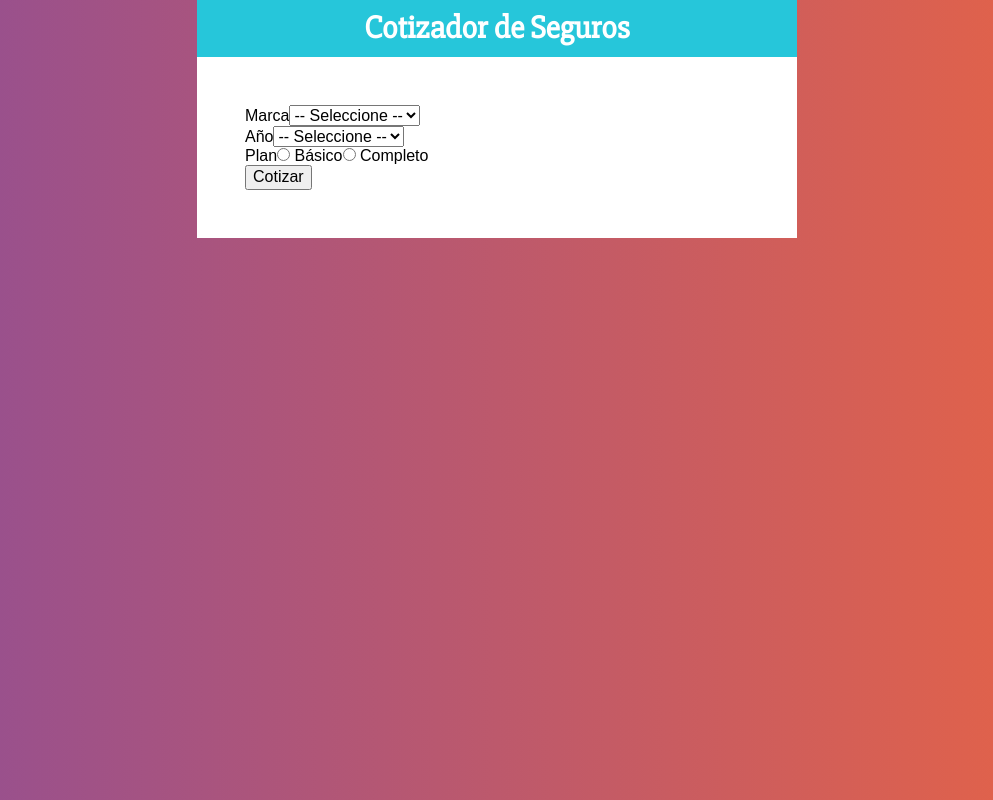
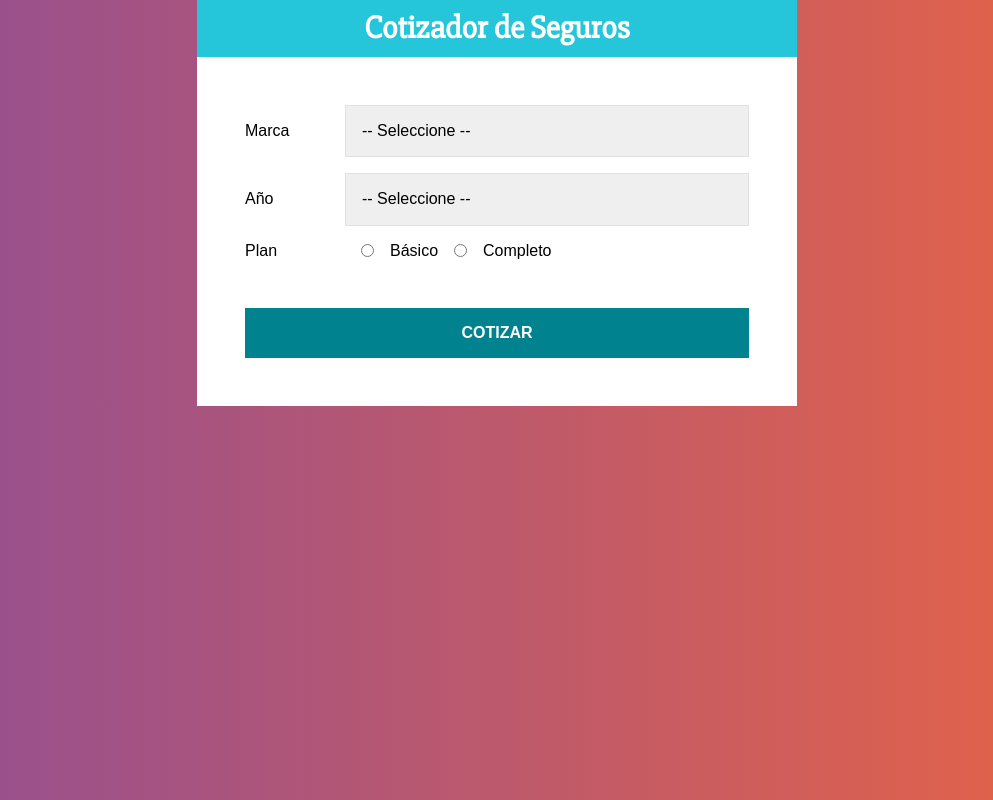
Before and after one commit to Carmelitu/cotizador-seguros-react, a React (Create React App) app: page / in a window 1280 px wide. Shown: the whole page, without its empty margins (143-1136 px from the left). Built offline with nearby package versions, Linux system fonts and the light colour scheme.

Commit message:
agregando estilos en formulario

```diff
--- a/src/components/Formulario.js
+++ b/src/components/Formulario.js
@@ -1,22 +1,62 @@
 import React from 'react';
+import styled from '@emotion/styled';
 
+const Campo = styled.div`
+    display: flex;
+    margin-bottom: 1rem;
+    align-items: center;
+`;
+
+const Label = styled.label`
+    flex: 0 0 100px;
+`;
+
+const Select = styled.select`
+    display: block;
+    width: 100%;
+    padding: 1rem;
+    border: 1px solid #E1E1E1;
+    -webkit-appearance: none;
+`;
+
+const InputRadio = styled.input`
+    margin: 0 1rem;
+`;
+
+const Boton = styled.button`
+    background-color: #00838F;
+    font-size: 16px;
+    width: 100%;
+    padding: 1rem;
+    color: #fff;
+    text-transform: uppercase;
+    font-weight: bold;
+    border: none;
+    transition: background-color .3s ease;
+    margin-top: 2rem;
+
+    &:hover {
+        background-color: #26C6DA;
+        cursor: pointer;
+    }
+`;
 
 const Formulario = () => {
     return (
         <form>
-            <div>
-                <label>Marca</label>
-                <select>
+            <Campo>
+                <Label>Marca</Label>
+                <Select>
                     <option value="">-- Seleccione --</option>
                     <option value="americano">Americano</option>
                     <option value="europeo">Europeo</option>
                     <option value="asiatico">Asiatico</option>
-                </select>
-            </div>
+                </Select>
+            </Campo>
 
-            <div>
-                <label>Año</label>
-                    <select>
+            <Campo>
+                <Label>Año</Label>
+                    <Select>
                         <option value="">-- Seleccione --</option>
                         <option value="2021">2021</option>
                         <option value="2020">2020</option>
@@ -28,24 +68,24 @@
                         <option value="2014">2014</option>
                         <option value="2013">2013</option>
                         <option value="2012">2012</option>
-                </select>
-            </div>
+                </Select>
+            </Campo>
 
-            <div>
-                <label>Plan</label>
-                <input
+            <Campo>
+                <Label>Plan</Label>
+                <InputRadio
                     type="radio"
                     name="plan"
                     value="basico"
                 /> Básico
-                <input
+                <InputRadio
                     type="radio"
                     name="plan"
                     value="completo"
                 /> Completo
-            </div>
+            </Campo>
 
-            <button type="button">Cotizar</button>
+            <Boton type="button">Cotizar</Boton>
         </form>
      );
 }
```
